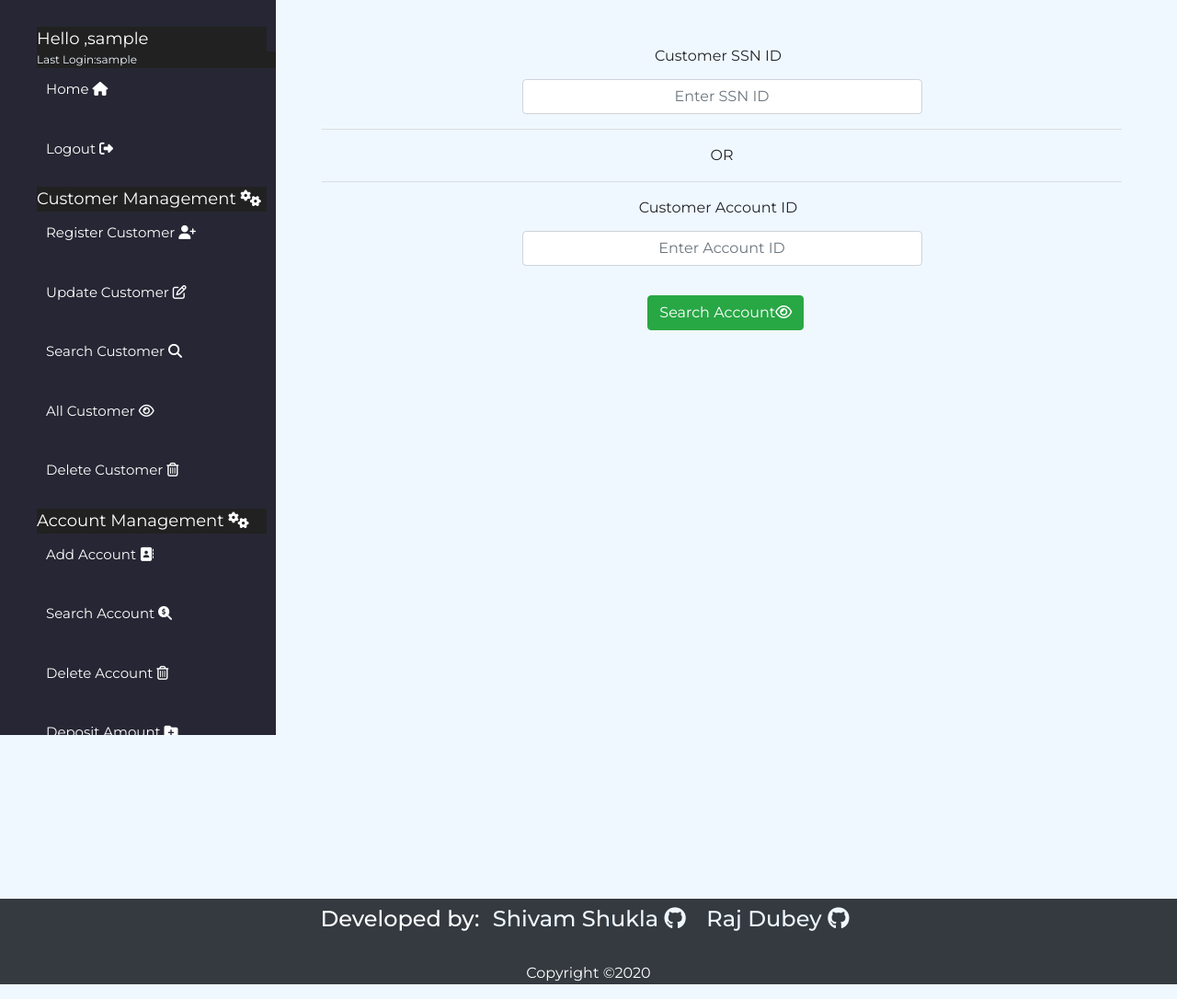
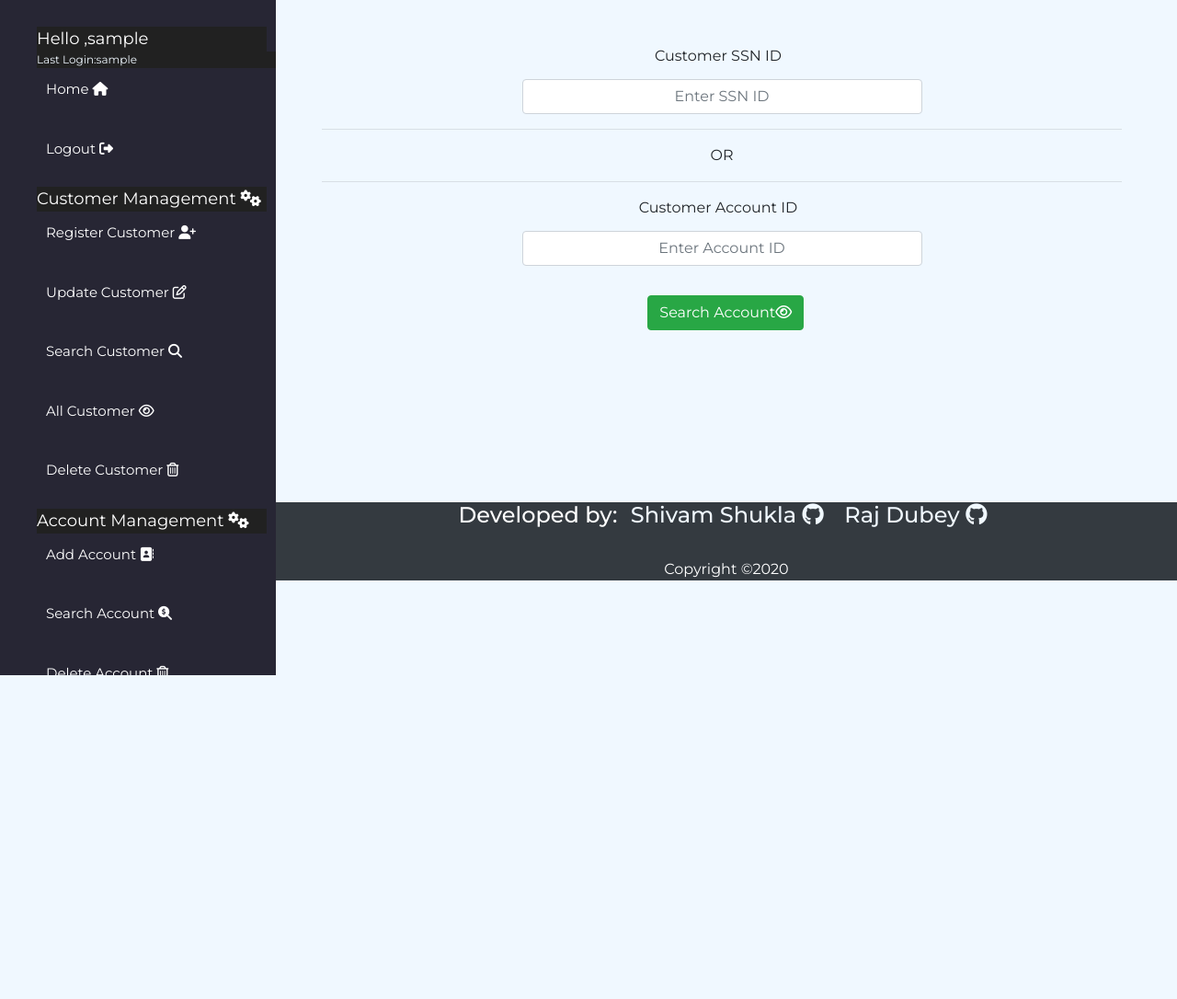
Before and after one commit to authoritydmc/rbank_python_flask, a Flask app: page /searchAccount in a window 1280 px wide. Shown: the part 66-1152 px from the top of the page at 92% size. After the commit the page ends 800 px from the top, so only its background shows below. Run offline with Flask 2, Linux system fonts and the light colour scheme; the visitor is signed in with stand-in values (Sample User, id 1); some libraries are stand-ins or nearby versions.

Commit message:
work done for today

```diff
--- a/retail_banking/static/css/base1.css
+++ b/retail_banking/static/css/base1.css
@@ -1,6 +1,7 @@
 body{
-height:100%;
+    height: 100%;
 background: aliceblue !important;
+
 }
 
 
@@ -108,7 +109,7 @@ transform: translateX(-25%);
     margin-right: 10px;
     transition: all 0.5s ease;
     height: 100%;
-    min-height: 100vh;
+    /* min-height: calc(100vh - 200px); */
     margin-bottom: auto;
 }
 
--- a/retail_banking/static/scripts/base1.js
+++ b/retail_banking/static/scripts/base1.js
@@ -6,6 +6,22 @@ const sidebar=document.getElementById("my_sidebar");
 const ham=document.getElementById("hamburger");
 const tophead=document.getElementById("tophead");
 const main_section=document.getElementById("main_section");
+const footer_section=document.querySelector(".footer_section");
+const footer_height=footer_section.offsetHeight;
+const viewport_height=window.innerHeight;
+const required_min=viewport_height-footer_height-main_section.offsetHeight+0.1*viewport_height;
+const footer_div=document.querySelector(".my_footer");
+console.log(footer_div);
+
+
+
+
+console.log("MAIN "+main_section.offsetHeight)
+console.log("viewport "+window.innerHeight);
+console.log("FOOTER"+footer_height);
+console.log("Required ->"+required_min);
+main_section.style.minHeight=required_min+"px";
+console.log("main now"+main_section.offsetHeight)
 
 
 window.mobileCheck = function() {
@@ -35,6 +51,7 @@ if (IS_SIDE_OPENED==false){
     main_section.style.marginLeft="300px";
     main_section.style.paddingLeft="50px";
     main_section.style.paddingRight="50px";
+    footer_div.style.marginLeft="300px";
 
 }
   console.debug("opening sidebar");
@@ -48,6 +65,8 @@ if (IS_SIDE_OPENED==false){
  {main_section.style.marginLeft="10px";
  main_section.style.paddingLeft="0";
  main_section.style.paddingRight="0px";
+ footer_div.style.marginLeft="10px";
+
 
 
 }
--- a/retail_banking/templates/includes/footer.html
+++ b/retail_banking/templates/includes/footer.html
@@ -1,6 +1,6 @@
-<div class="text-center bg-dark footer_style text-white text-center my_footer  " style="margin-top: 10%;bottom: 0;">
+<div class="text-center bg-dark footer_style text-white text-center my_footer  " style="margin-top: 20px;">
     <footer>
-        <h4 class="pt-2" >Developed by: <a class="footer_links p-2" style="color: aliceblue;" href="https://github.com/Shivam1097">Shivam Shukla <i class="fab fa-github"></i></a> <nbsp>
+        <h4  >Developed by: <a class="footer_links p-2" style="color: aliceblue;" href="https://github.com/Shivam1097">Shivam Shukla <i class="fab fa-github"></i></a> <nbsp>
             <a class="footer_links p-2"  style="color: aliceblue;"  href="https://github.com/authoritydmc">Raj Dubey <i class="fab fa-github"></i></a></h4>
        <br>
         <p>Copyright &copy;2020</p>
```
